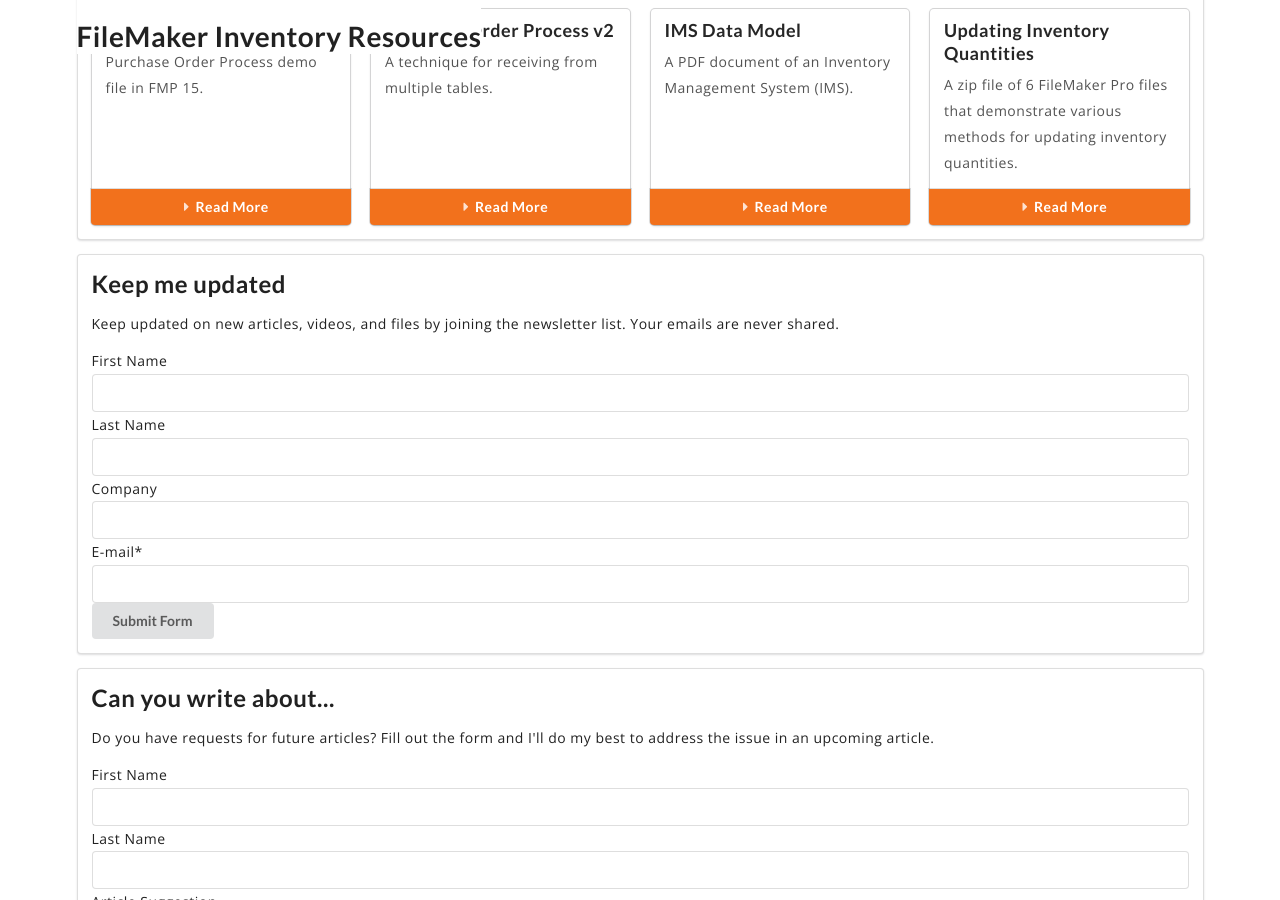
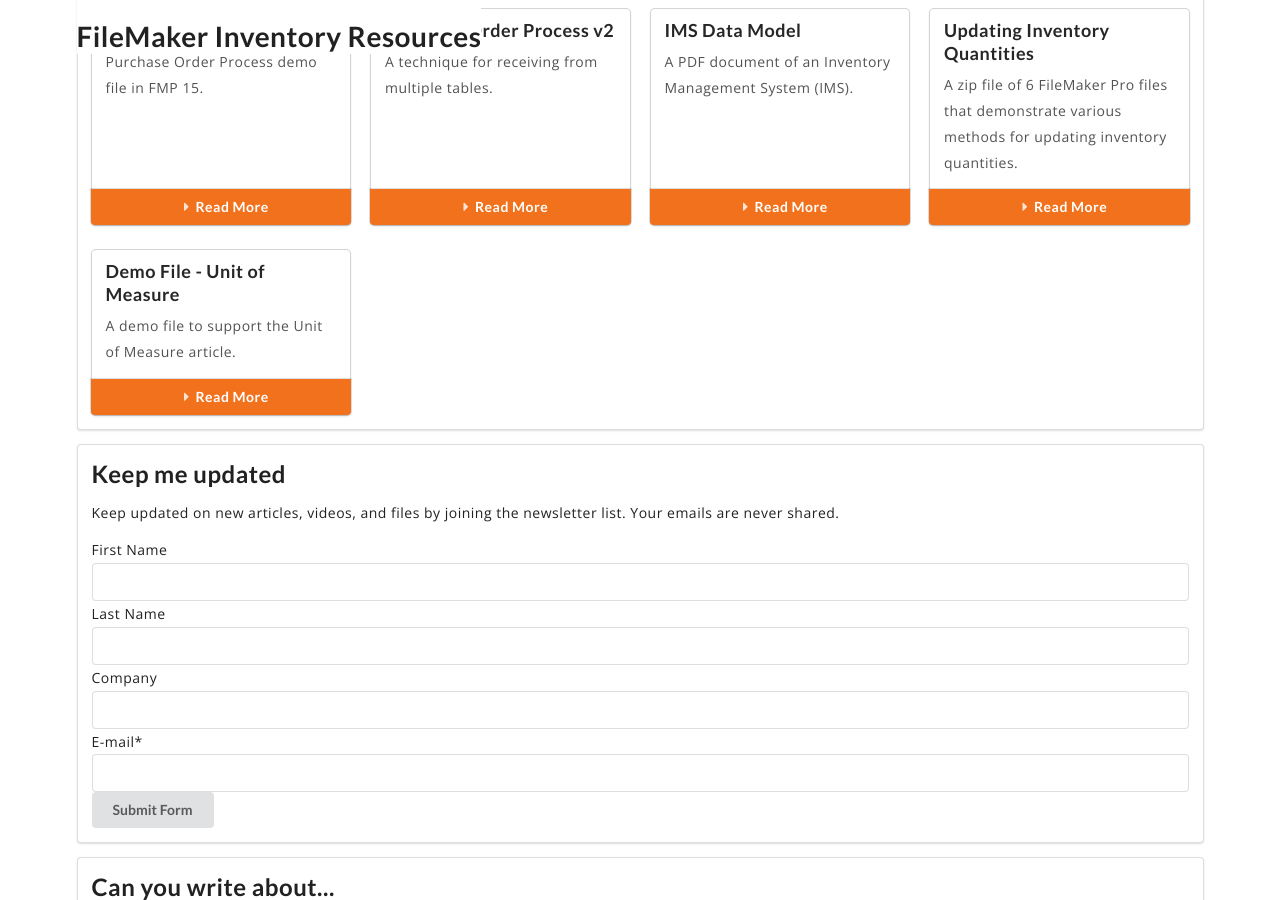
Before and after one commit to danielshanahan/FileMakerInventoryResources, a Jekyll site: the page built from index.md, in a window 1280 px wide and 900 px high, scrolled down 1468 px. Built offline with Jekyll 4.4.1, drawn with Linux system fonts in a browser that asks for light colours; nearby versions of some CDN libraries.

Commit message:
Update 005-UnitOfMeasureDemoFile.md

```diff
--- a/_files/005-UnitOfMeasureDemoFile.md
+++ b/_files/005-UnitOfMeasureDemoFile.md
@@ -1,3 +1,12 @@
+---
+layout: file
+collectiontitle: Demo File - Unit of Measure
+title: Demo File - Unit of Measure
+description: A demo file to support the Unit of Measure article.
+permalink: /#
+formid: #
+---
+
 # Unit of Measure Demo File
 There are times in an Inventory Management System that an item will need to be viewed in multiple units of measure.  One example is when an item is counted (or sold) in one unit but purchased in another.
 
```
